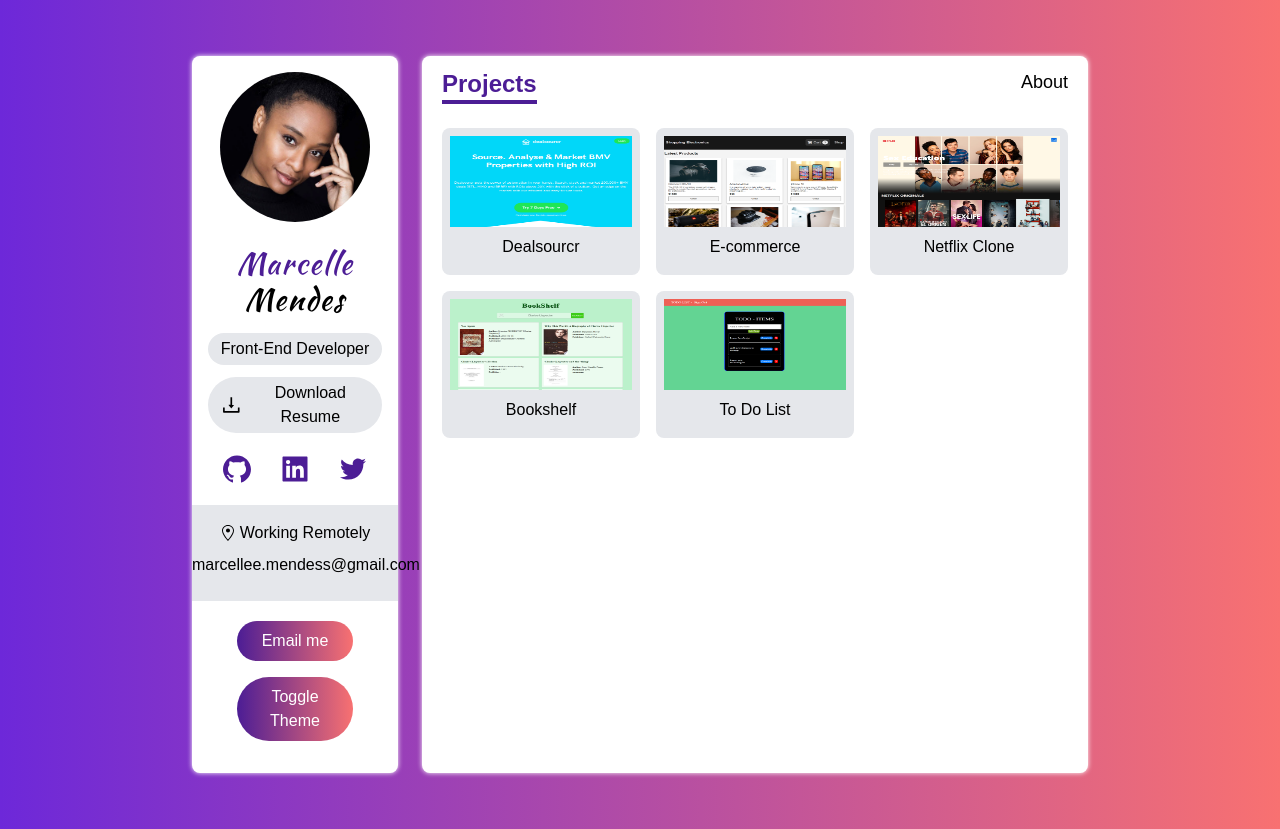
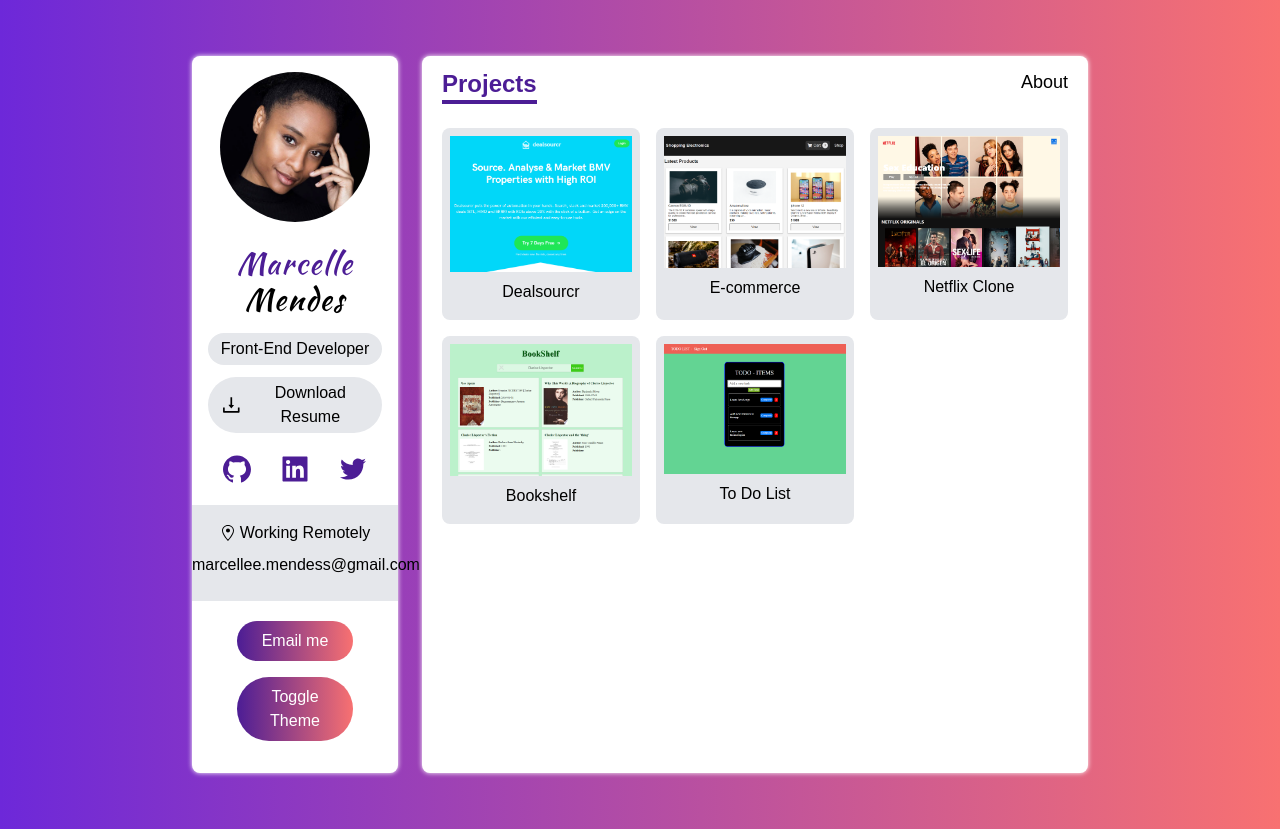
Before and after one commit to marcelleemendess/portfolio-v2, a Next.js app: page / in a window 1280 px wide. Both pictures are taken after a click on the element "Projects". Built offline with nearby package versions, Linux system fonts and the light colour scheme.

Commit message:
image fixed

```diff
--- a/components/ProjectCard.tsx
+++ b/components/ProjectCard.tsx
@@ -29,7 +29,7 @@ const ProjectCard: FunctionComponent<{
 
     return (
         <div>
-            <Image
+            {/* <Image
                 src={image_path}
                 alt={name}
                 className="cursor-pointer"
@@ -37,13 +37,13 @@ const ProjectCard: FunctionComponent<{
                 width="300"
                 height="150"
                 layout="responsive"
-            />
-            {/* <img
+            /> */}
+            <img
                 src={image_path}
                 alt={name}
                 className="cursor-pointer"
                 onClick={() => setShowDetail(id)}
-            /> */}
+            />
 
             <p className="my-2 text-center">{name}</p>
 
@@ -51,12 +51,18 @@ const ProjectCard: FunctionComponent<{
                 <div className="absolute top-0 left-0 z-10 grid w-full h-auto p-2 text-black bg-gray-100 rounded-lg md:p-10 md:grid-cols-2 gap-x-12 dark:text-white dark:bg-dark-100">
                     <motion.div variants={stagger} initial="initial" animate="animate">
                         <motion.div variants={fadeInUp} className="border-4 border-grey-100">
-                            <Image
+                            {/* <Image
                                 src={image_path}
                                 alt={name}
                                 layout="responsive"
                                 height="150"
                                 width="300"
+                            /> */}
+                            <img
+                                 src={image_path}
+                                alt={name}
+                                className="cursor-pointer"
+                                onClick={() => setShowDetail(id)}
                             />
                         </motion.div>
                         <motion.div variants={fadeInUp} className="flex justify-center my-4 space-x-3">
```
